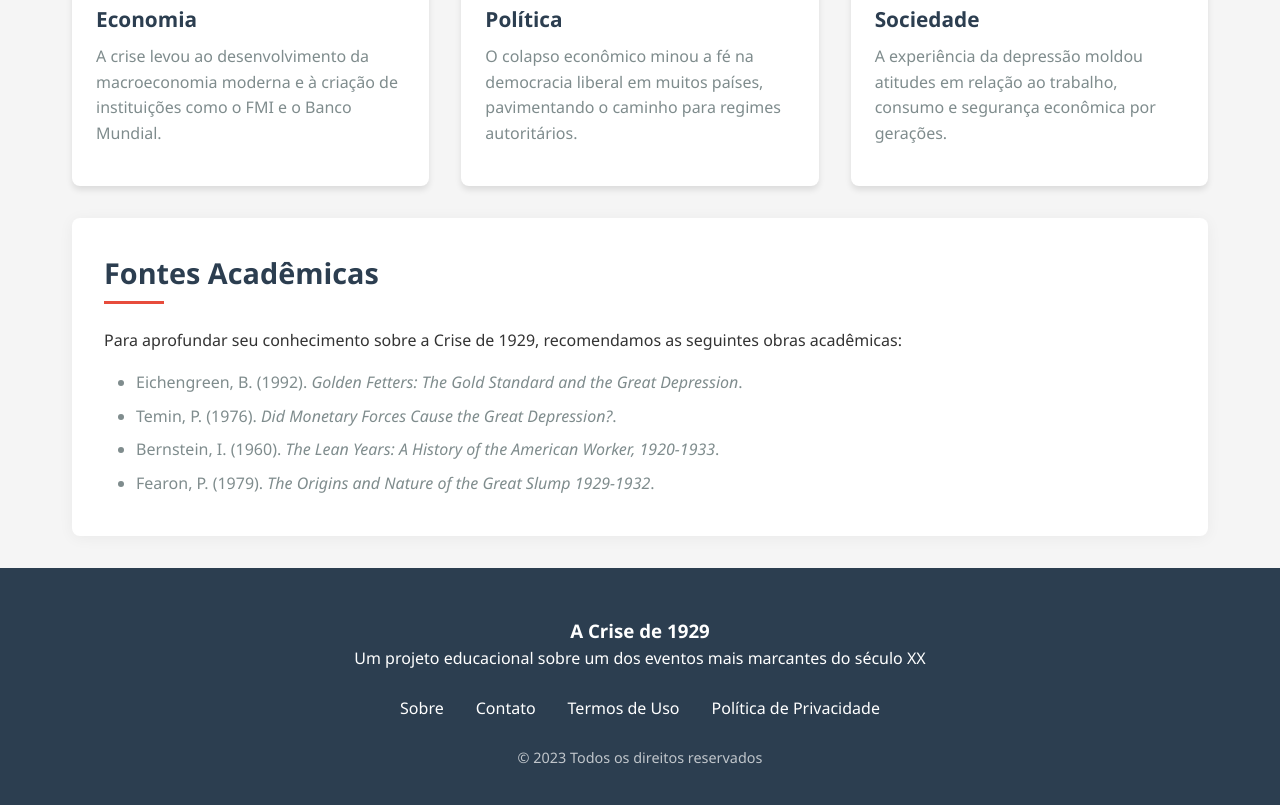
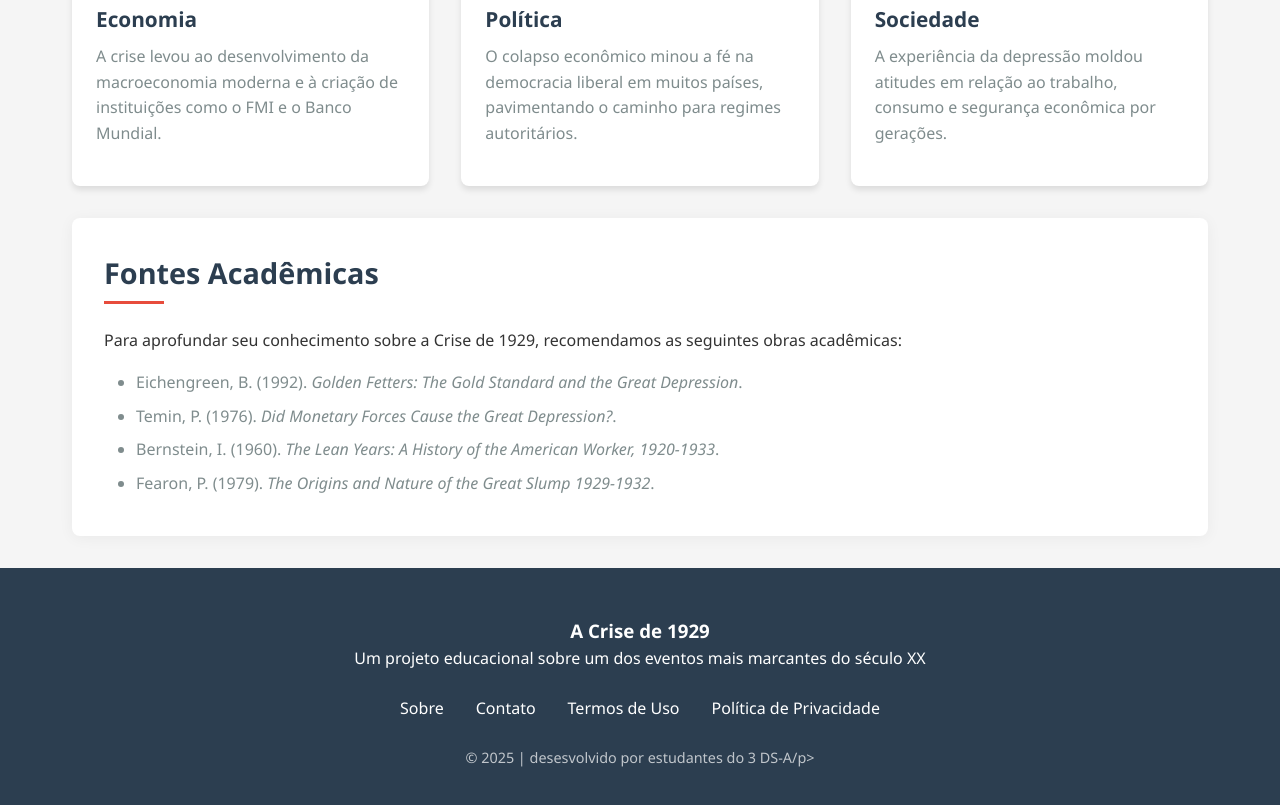
Before and after one commit to Joaquim1402/Trabalho-sobre-a-Crise-de-1929, a plain HTML site: page index.html in a window 1280 px wide. Shown: the part 2800-3605 px from the top of the page. Drawn offline with Linux system fonts and the light colour scheme.

Commit message:
Update index.html

```diff
--- a/index.html
+++ b/index.html
@@ -555,7 +555,7 @@
                 <li><a href="#">Termos de Uso</a></li>
                 <li><a href="#">Política de Privacidade</a></li>
             </ul>
-            <p class="copyright">© 2023 Todos os direitos reservados</p>
+            <p class="copyright">© 2025 | desesvolvido por estudantes do 3 DS-A/p>
         </div>
     </footer>
 </body>
```
